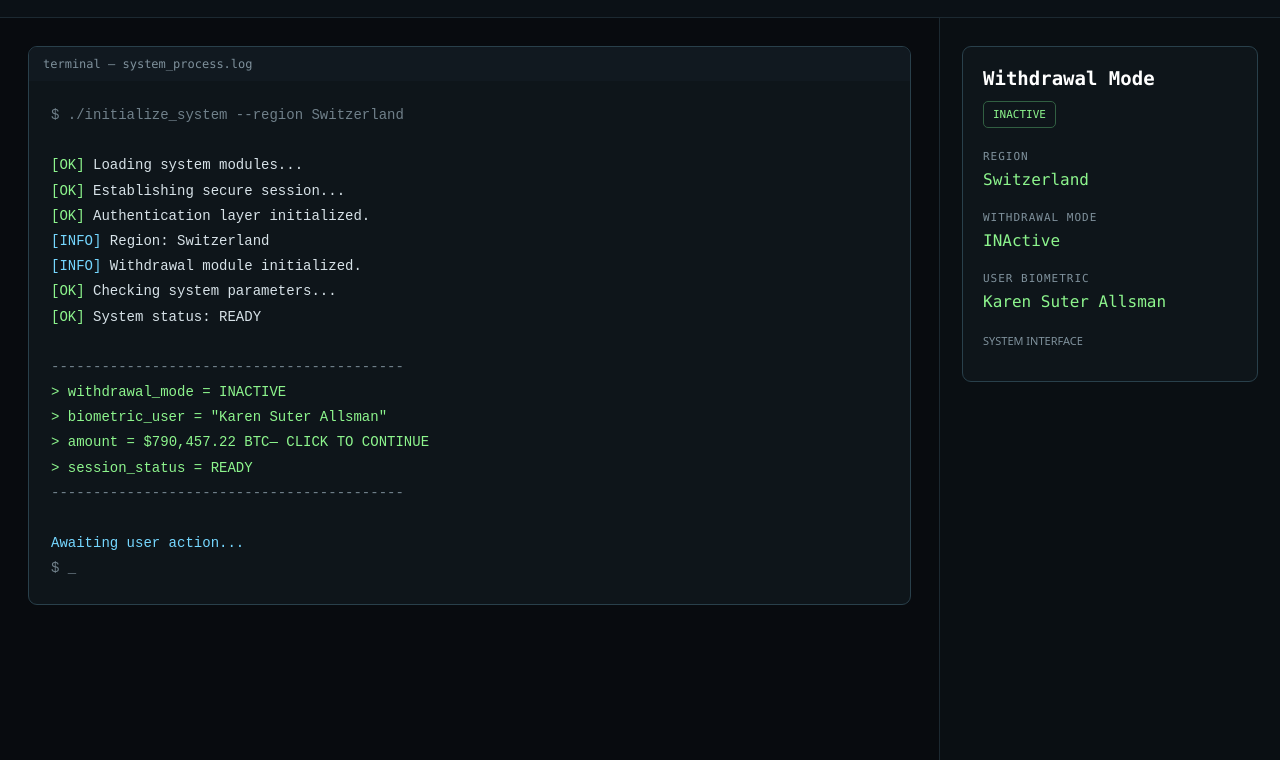
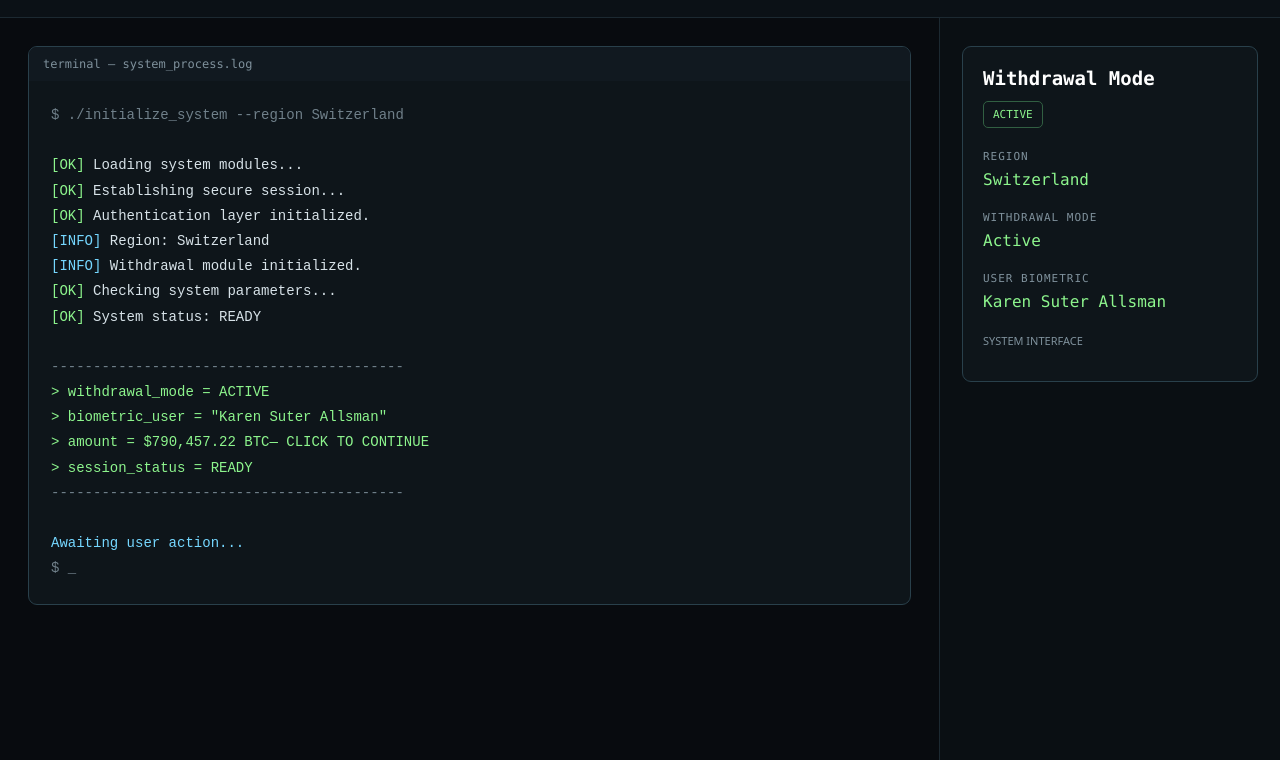
Before and after one commit to ksuterallsman/ksa-withdrawal, a plain HTML site: page index.html in a window 1280 px wide. Shown: the part 40-800 px from the top of the page. Drawn offline with Linux system fonts and the light colour scheme.

Commit message:
Update index.html

```diff
--- a/index.html
+++ b/index.html
@@ -47,7 +47,7 @@ pre{margin:0;padding:22px;line-height:1.8;font-size:14px;white-space:pre-wrap}
 <span class="green">[OK]</span> System status: READY
 
 <span class="gray">------------------------------------------</span>
-<span class="green">&gt; withdrawal_mode = INACTIVE</span>
+<span class="green">&gt; withdrawal_mode = ACTIVE</span>
 <span class="green">&gt; biometric_user = "Karen Suter Allsman"</span>
 <span class="green">&gt; amount = <a href="processing.html" class="amount-link">$790,457.22 BTC— CLICK TO CONTINUE</a></span>
 <span class="green">&gt; session_status = READY</span>
@@ -61,13 +61,13 @@ pre{margin:0;padding:22px;line-height:1.8;font-size:14px;white-space:pre-wrap}
 <aside class="side">
 <div class="panel">
 <h2>Withdrawal Mode</h2>
-<div class="badge">INACTIVE</div>
+<div class="badge">ACTIVE</div>
 
 <div class="label">REGION</div>
 <div class="value">Switzerland</div>
 
 <div class="label">WITHDRAWAL MODE</div>
-<div class="value">INActive</div>
+<div class="value">Active</div>
 
 <div class="label">USER BIOMETRIC</div>
 <div class="value">Karen Suter Allsman</div>
```
